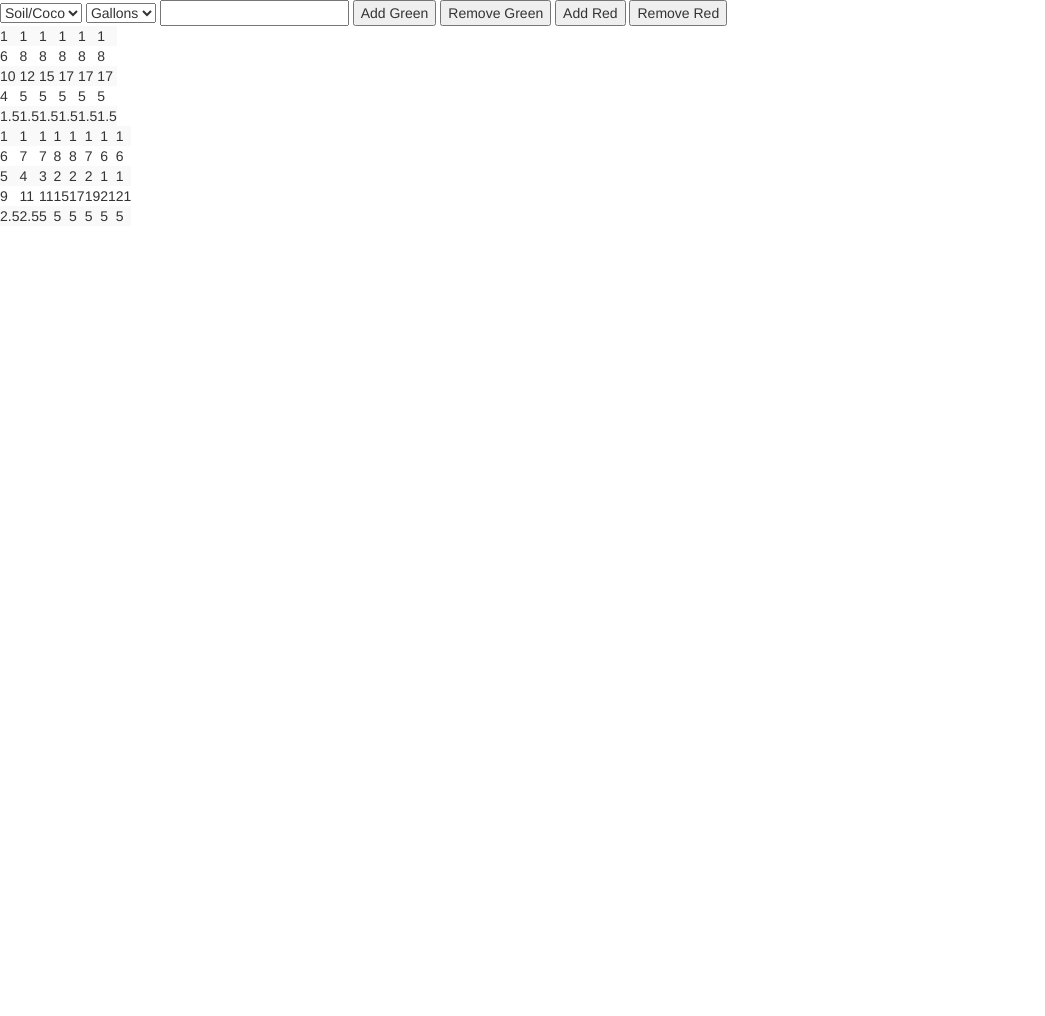
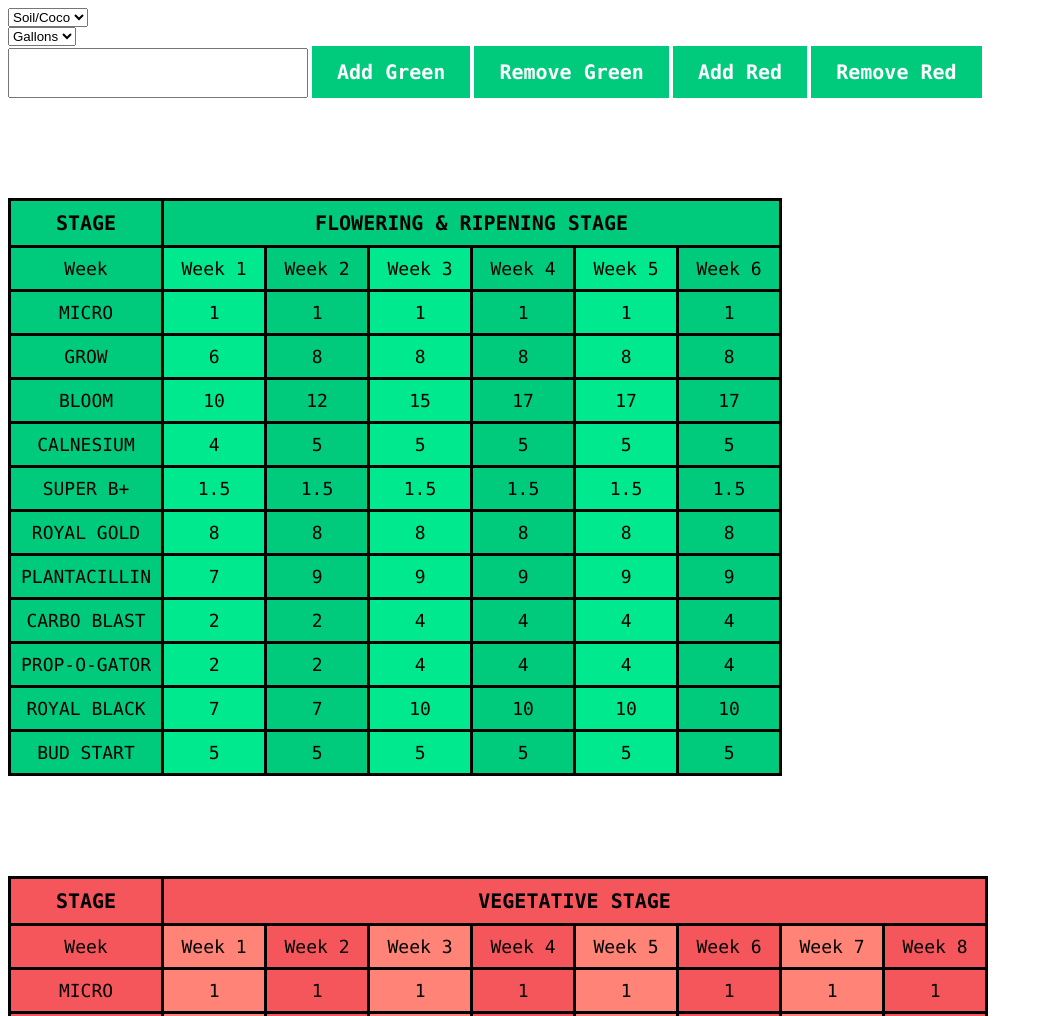
Before and after one commit to NykolaySavin/nutrientTable, a plain HTML site: page index.html in a window 1280 px wide. Shown: the top 1016 px of the page, without its empty margins (0-1045 px from the left). Before the commit the page ends 800 px from the top, so only its background shows below. Drawn offline with nearby package versions, Linux system fonts and the light colour scheme.

Commit message:
finished tables and buttons

```diff
--- a/index.html
+++ b/index.html
@@ -5,24 +5,111 @@
     <title>Title</title>
     <script src="https://code.jquery.com/jquery-1.10.1.min.js"></script>
     <!-- Latest compiled and minified CSS -->
-    <link rel="stylesheet" href="https://maxcdn.bootstrapcdn.com/bootstrap/3.3.7/css/bootstrap.min.css">
     <script src="https://maxcdn.bootstrapcdn.com/bootstrap/3.3.7/js/bootstrap.min.js"></script>
+    <style type="text/css">
+
+      .inputContainer {
+        padding-bottom: 100px;
+      }
+      input[type="number"] {
+        font: 20px "Muli", sans-serif;
+        color: #333;
+        width: 300px;
+        height: 50px;
+        box-sizing: border-box;
+        letter-spacing: 1px;
+      }
+
+      .button {
+        background-color: #00cb7d;
+        display: inline-block;
+        cursor: pointer;
+        color: #ffffff;
+        font-family: "Lucida Console", Monaco, monospace;
+        font-size: 20px;
+        font-weight: bold;
+        padding: 14px 25px;
+        text-decoration: none;
+        -moz-user-select: none;
+        -khtml-user-select: none;
+        user-select: none;
+      }
+      .button:hover {
+        background-color: #008b56;
+      }
+      .button:active {
+        position: relative;
+        top: 1px;
+      }
+      #greenContent {
+        position: relative;
+        padding-bottom: 100px;
+      }
+      table {
+        font-family: "Lucida Console", Monaco, monospace;
+        height: 100%;
+        text-align: center;
+        border-collapse: collapse;
+      }
+      table.greenContent {
+        background-color: #00cb7d;
+      }
+      table.redContent {
+        background-color: #f4565b;
+      }
+      table td,
+      table th {
+        border: 3px solid #010101;
+        padding: 10px 10px;
+      }
+
+      table tbody td {
+        width: 80px;
+        font-size: 18px;
+        color: #010101;
+      }
+      table.greenContent td:nth-child(even) {
+        background: #00e98f;
+      }
+      table.redContent td:nth-child(even) {
+        background: #ff8377;
+      }
+      table th {
+        font-size: 20px;
+        font-weight: bold;
+        color: #010101;
+        text-align: center;
+      }
+      table.greenContent th {
+        background: #00cb7d;
+      }
+      table.redContent th {
+        background: #f4565b;
+      }
+    </style>
   </head>
   <body>
-    <select id="substance">
+    <div class="inputContainer">
+      <div class="dropdown"> <select id="substance">
         <option selected="selected">Soil/Coco</option>
         <option>Hydro</option>
-    </select>
+      </select></div>
+     <div class="dropdown">
        <select id="footage">
          <option selected="selected">Gallons</option>
          <option>Litres</option>
        </select>
+     </div>
+
       <input name="amount" type="number" />
-    <button id="addGreenColumn">Add Green</button>
-    <button id="removeGreenColumn">Remove Green</button>
-    <button id="addRedColumn">Add Red</button>
-    <button id="removeRedColumn">Remove Red</button>
-    <div id="someContainer"></div>
+      <a class="button" id="addGreenColumn">Add Green</a>
+      <a class="button" id="removeGreenColumn">Remove Green</a>
+      <a class="button" id="addRedColumn">Add Red</a>
+      <a class="button" id="removeRedColumn">Remove Red</a>
+    </div>
+
+    <div id="greenContent"></div>
+    <div id="redContent"></div>
     <script type="text/javascript">
       let greenColumns = 6;
       let redColumns = 8;
@@ -41,77 +128,120 @@
         [5, 5, 10, 10, 10, 11, 11, 11, 11, 11]
       ];
       const cocoGreen = [
-          [1,1,1,1,1,1,1,1,1,1],
-          [6,8,8,8,8,8,8,8,8,8],
-          [10,12,15,17,17,17,17,17,17,17],
-          [4,5,5,5,5,5,5,5,5,5],
-          [1.5,1.5,1.5,1.5,1.5,1.5,1.5,1.5,1.5,1.5],
-          [8,8,8,8,8,8,8,8,8,8],
-          [7,9,9,9,9,9,9,9,9,9,9],
-          [2,2,4,4,4,4,4,4,4,4],
-          [2,2,4,4,4,4,4,4,4,4],
-          [7,7,10,10,10,10,10,10,10,10,10,10],
-          [5,5,5,5,5,5,5,5,5,5]
+        [1, 1, 1, 1, 1, 1, 1, 1, 1, 1],
+        [6, 8, 8, 8, 8, 8, 8, 8, 8, 8],
+        [10, 12, 15, 17, 17, 17, 17, 17, 17, 17],
+        [4, 5, 5, 5, 5, 5, 5, 5, 5, 5],
+        [1.5, 1.5, 1.5, 1.5, 1.5, 1.5, 1.5, 1.5, 1.5, 1.5],
+        [8, 8, 8, 8, 8, 8, 8, 8, 8, 8],
+        [7, 9, 9, 9, 9, 9, 9, 9, 9, 9, 9],
+        [2, 2, 4, 4, 4, 4, 4, 4, 4, 4],
+        [2, 2, 4, 4, 4, 4, 4, 4, 4, 4],
+        [7, 7, 10, 10, 10, 10, 10, 10, 10, 10, 10, 10],
+        [5, 5, 5, 5, 5, 5, 5, 5, 5, 5]
       ];
-      const cocoRed=[
-          [1,1,1,1,1,1,1,1,1,1,1,1,1,1],
-          [6,7,7,8,8,7,6,6,6,6,6,6,6,6],
-          [5,4,3,2,2,2,1,1,1,1,1,1,1,1],
-          [9,11,11,15,17,19,21,21,21,21,21,21,21,21,21],
-          [2.5,2.5,5,5,5,5,5,5,5,5,5,5,5,5],
-          [8,8,8,8,8,8,8,8,8,8,8,8,8,8],
-          [11,11,11,11,11,11,11,11,11,11,11,11,11,11],
-          [8,8,8,8,8,8,8,8,8,8,8,8,8,8],
-          [8,8,8,8,8,8,8,8,8,8,8,8,8,8],
-          [14,10,7,7,"","","","","","","","","",""],
-          [5,5,5,5,5,5,5,5,5,5,5,5,5,5],
-          ["",6,8,"","","","","","","","","","",""],
-          ["","","",8,8,"","","","","","","","",""],
-          ["","","","","",8,8,8,8,8,8,8,8,8]
-      ]
-      const hydroRed=[
-          [6,7,7,8,8,8,6,6,6,6,6,6,6,6],
-          [3,3,3,3,3,2,1,1,1,1,1,1,1,1],
-          [9,9,9,17,17,19,21,21,21,21,21,21,21,21],
-          [2.5,2.5,5,5,5,5,5,5,5,5,5,5,5,5],
-          [8,8,8,8,8,8,8,8,8,8,8,8,8,8],
-          [11,11,11,11,11,11,11,11,11,11,11,11,11,11],
-          [6,6,6,6,6,6,6,6,6,6,6,6,6,6],
-          [8,8,8,8,8,8,8,8,8,8,8,8,8,8],
-          [11,10,5,5,"","","","","","","","","",""],
-          ["",6,8,"","","","","","","","","","",""],
-          ["","","",8,8,"","","","","","","","",""],
-          ["","","","","",8,8,8,"","","","","",""]
+      const cocoRed = [
+        [1, 1, 1, 1, 1, 1, 1, 1, 1, 1, 1, 1, 1, 1],
+        [6, 7, 7, 8, 8, 7, 6, 6, 6, 6, 6, 6, 6, 6],
+        [5, 4, 3, 2, 2, 2, 1, 1, 1, 1, 1, 1, 1, 1],
+        [9, 11, 11, 15, 17, 19, 21, 21, 21, 21, 21, 21, 21, 21, 21],
+        [2.5, 2.5, 5, 5, 5, 5, 5, 5, 5, 5, 5, 5, 5, 5],
+        [8, 8, 8, 8, 8, 8, 8, 8, 8, 8, 8, 8, 8, 8],
+        [11, 11, 11, 11, 11, 11, 11, 11, 11, 11, 11, 11, 11, 11],
+        [8, 8, 8, 8, 8, 8, 8, 8, 8, 8, 8, 8, 8, 8],
+        [8, 8, 8, 8, 8, 8, 8, 8, 8, 8, 8, 8, 8, 8],
+        [14, 10, 7, 7, "", "", "", "", "", "", "", "", "", ""],
+        [5, 5, 5, 5, 5, 5, 5, 5, 5, 5, 5, 5, 5, 5],
+        ["", 6, 8, "", "", "", "", "", "", "", "", "", "", ""],
+        ["", "", "", 8, 8, "", "", "", "", "", "", "", "", ""],
+        ["", "", "", "", "", 8, 8, 8, 8, 8, 8, 8, 8, 8]
       ];
-      function createTable(columnLength, multiplyValue,tableData) {
-        var table = $("<table></table>").addClass("table-striped");
-        for (var i = 0; i < 5; i++) {
-          row = $("<tr></tr>").addClass("success");
+      const hydroRed = [
+        [6, 7, 7, 8, 8, 8, 6, 6, 6, 6, 6, 6, 6, 6],
+        [3, 3, 3, 3, 3, 2, 1, 1, 1, 1, 1, 1, 1, 1],
+        [9, 9, 9, 17, 17, 19, 21, 21, 21, 21, 21, 21, 21, 21],
+        [2.5, 2.5, 5, 5, 5, 5, 5, 5, 5, 5, 5, 5, 5, 5],
+        [8, 8, 8, 8, 8, 8, 8, 8, 8, 8, 8, 8, 8, 8],
+        [11, 11, 11, 11, 11, 11, 11, 11, 11, 11, 11, 11, 11, 11],
+        [6, 6, 6, 6, 6, 6, 6, 6, 6, 6, 6, 6, 6, 6],
+        [8, 8, 8, 8, 8, 8, 8, 8, 8, 8, 8, 8, 8, 8],
+        [11, 10, 5, 5, "", "", "", "", "", "", "", "", "", ""],
+        ["", 6, 8, "", "", "", "", "", "", "", "", "", "", ""],
+        ["", "", "", 8, 8, "", "", "", "", "", "", "", "", ""],
+        ["", "", "", "", "", 8, 8, 8, "", "", "", "", "", ""]
+      ];
+      function createTable(
+        columnLength,
+        multiplyValue,
+        tableData,
+        containerName,
+        header
+      ) {
+        var table = $(
+          '<table cellpadding="0" cellspacing="0" border="0"></table>'
+        ).addClass(containerName);
+        thHeader = $("<tr></tr>");
+        thHeader.append($("<th>STAGE</th>"));
+        var rowHeader = $("<th></th>")
+          .attr("colspan", columnLength)
+          .text(header);
+        thHeader.append(rowHeader);
+        table.append(thHeader);
+        weekRow = $("<tr></tr>");
+        weekRow.append($("<td>Week</td>"));
         for (var j = 0; j < columnLength; j++) {
-            var rowData = $("<td></td>")
-              .addClass("success")
-              .text(tableData[i][j]*multiplyValue);
+          var rowData = $("<td></td>").text("Week " + (j + 1));
+          weekRow.append(rowData);
+        }
+        table.append(weekRow);
+        for (var i = 0; i < tableData.length; i++) {
+          row = $("<tr></tr>");
+          let data = "";
+          if (i == 0) data = "MICRO";
+          if (i == 1) data = "GROW";
+          if (i == 2) data = "BLOOM";
+          if (i == 3) data = "CALNESIUM";
+          if (i == 4) data = "SUPER B+";
+          if (i == 5) data = "ROYAL GOLD";
+          if (i == 6) data = "PLANTACILLIN";
+          if (i == 7) data = "CARBO BLAST";
+          if (i == 8) data = "PROP-O-GATOR";
+          if (i == 9) data = "ROYAL BLACK";
+          if (i == 10) data = "BUD START";
+          if (i == 11) data = "TON O BUD";
+          if (i == 12) data = "BUD BOOM";
+          row.append($("<td></td>").text(data));
+          for (var j = 0; j < columnLength; j++) {
+            var rowData = $("<td></td>").text(tableData[i][j] * multiplyValue);
             row.append(rowData);
           }
           table.append(row);
         }
 
-        $("#someContainer").append(table);
-      }
-      function addColumn() {
-        if ($("table").length) {
-          greenColumns++;
-          redrawTables();
-        }
+        $("#" + containerName).append(table);
       }
       function redrawTables() {
         $("table").remove();
-        const currentValue = value?value:1;
-        const tableDataGreen = substance=="Soil/Coco"?cocoGreen:hydroGreen;
-          const tableDataRed = substance=="Soil/Coco"?cocoRed:hydroRed;
-        const multiplier = footage == "Gallons" ? currentValue : currentValue * 3.785;
-        createTable(greenColumns, multiplier,tableDataGreen);
-        createTable(redColumns, multiplier,tableDataRed);
+        const currentValue = value ? value : 1;
+        const tableDataGreen =
+          substance == "Soil/Coco" ? cocoGreen : hydroGreen;
+        const tableDataRed = substance == "Soil/Coco" ? cocoRed : hydroRed;
+        const multiplier =
+          footage == "Gallons" ? currentValue : currentValue * 3.785;
+        createTable(
+          greenColumns,
+          multiplier,
+          tableDataGreen,
+          "greenContent",
+          "FLOWERING & RIPENING STAGE"
+        );
+        createTable(
+          redColumns,
+          multiplier,
+          tableDataRed,
+          "redContent",
+          "VEGETATIVE STAGE"
+        );
       }
       $(function() {
         $("#addGreenColumn").click(() => {
```
Lines whose indentation alone changed are shown as unchanged.
